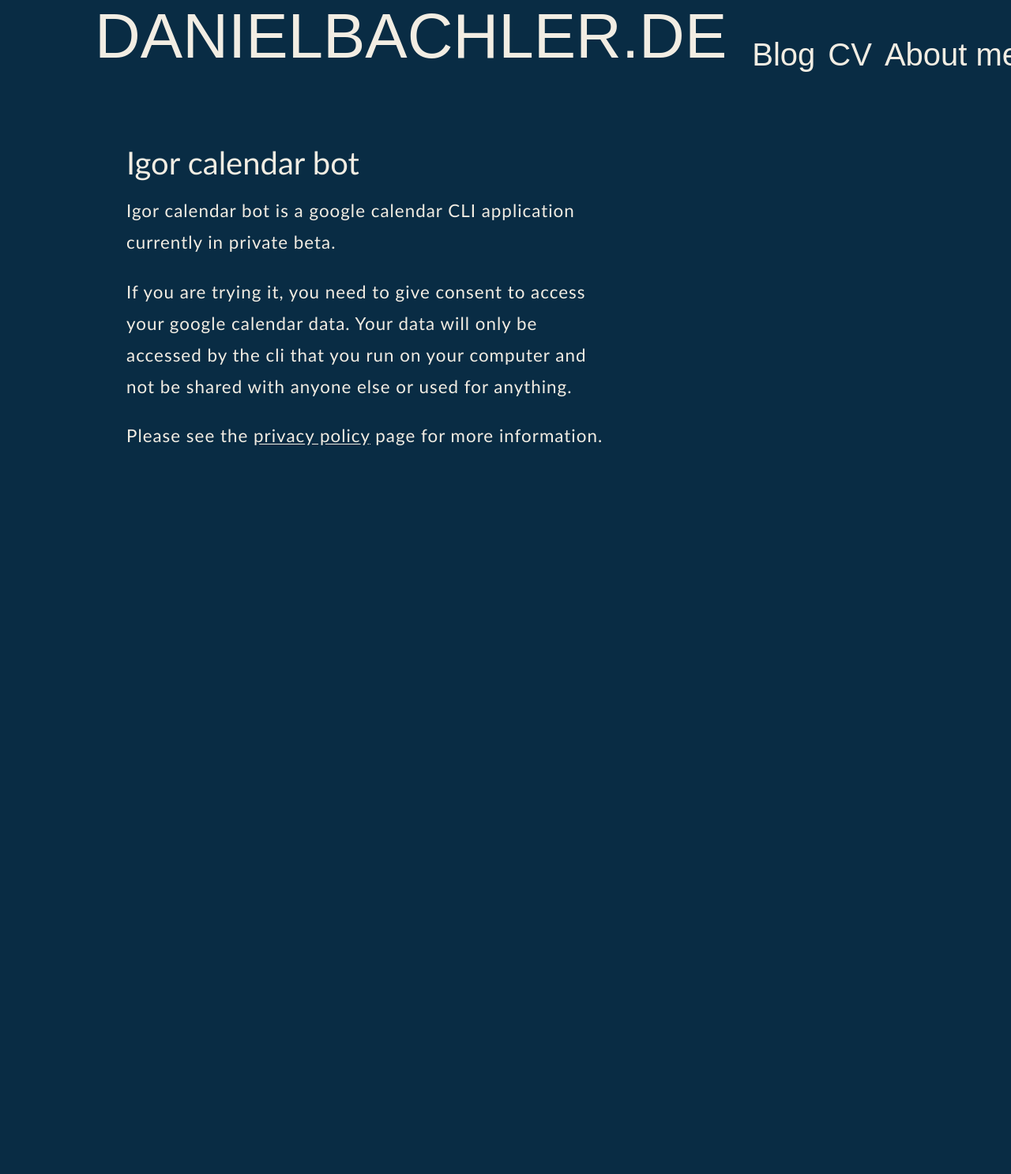
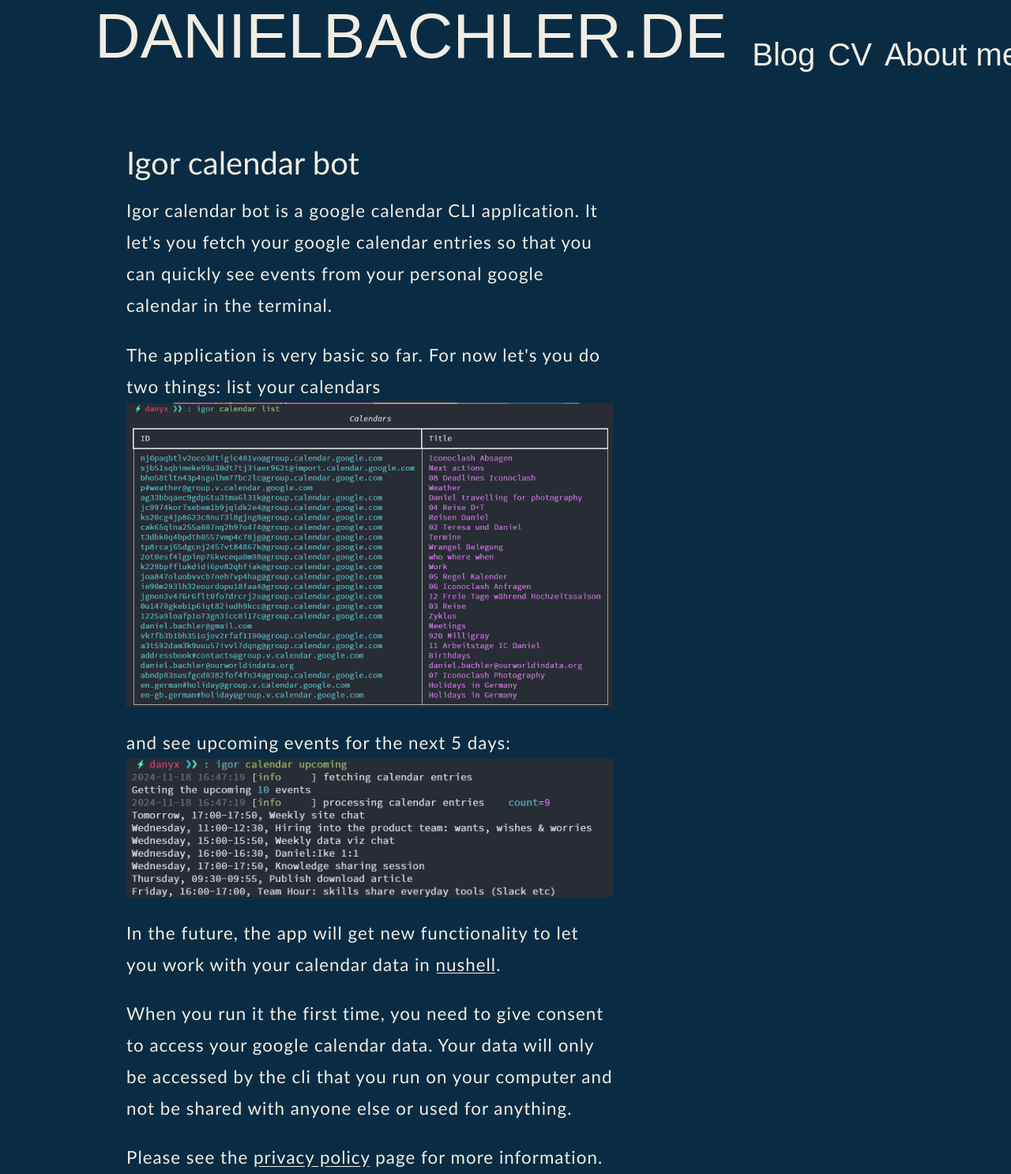
Before and after one commit to danyx23/danyx23.github.io, a Jekyll site: the page built from igor/index.html, in a window 1280 px wide. Shown: the whole page at 79% size. Built offline with Jekyll 4.4.1, drawn with Linux system fonts in a browser that asks for light colours; nearby versions of some CDN libraries; some web fonts are replaced.

Commit message:
Update igor description

```diff
--- a/igor/index.html
+++ b/igor/index.html
@@ -7,9 +7,19 @@ layout: page
     <!-- This loops through the paginated posts -->
     <h1>Igor calendar bot</h1>
 
-    <p>Igor calendar bot is a google calendar CLI application currently in private beta.</p>
+    <p>Igor calendar bot is a google calendar CLI application. It let's you fetch your google calendar entries so that you can quickly see events from your personal google calendar in the terminal.</p>
 
-    <p>If you are trying it, you need to give consent to access your google calendar data. Your data will only be accessed by the cli that you run on your computer and not be shared with anyone else or used for anything.</p>
+    <p>The application is very basic so far. For now let's you do two things: list your calendars</p>
+
+    <img src="/img/igor-calendar-list.png" alt="Igor calendar list view" style="width: 55%;">
+
+    <p>and see upcoming events for the next 5 days:</p>
+
+    <img src="/img/igor-calendar-upcoming.png" alt="Igor calendar upcoming view" style="width: 55%;">
+
+    <p>In the future, the app will get new functionality to let you work with your calendar data in <a href="https://www.nushell.sh/">nushell</a>.</p>
+
+    <p>When you run it the first time, you need to give consent to access your google calendar data. Your data will only be accessed by the cli that you run on your computer and not be shared with anyone else or used for anything.</p>
 
     <p>Please see the <a href="/igor/privacy-policy">privacy policy</a> page for more information.</p>
 
```
Also changed, not shown: img/igor-calendar-list.png (added), img/igor-calendar-upcoming.png (added).
